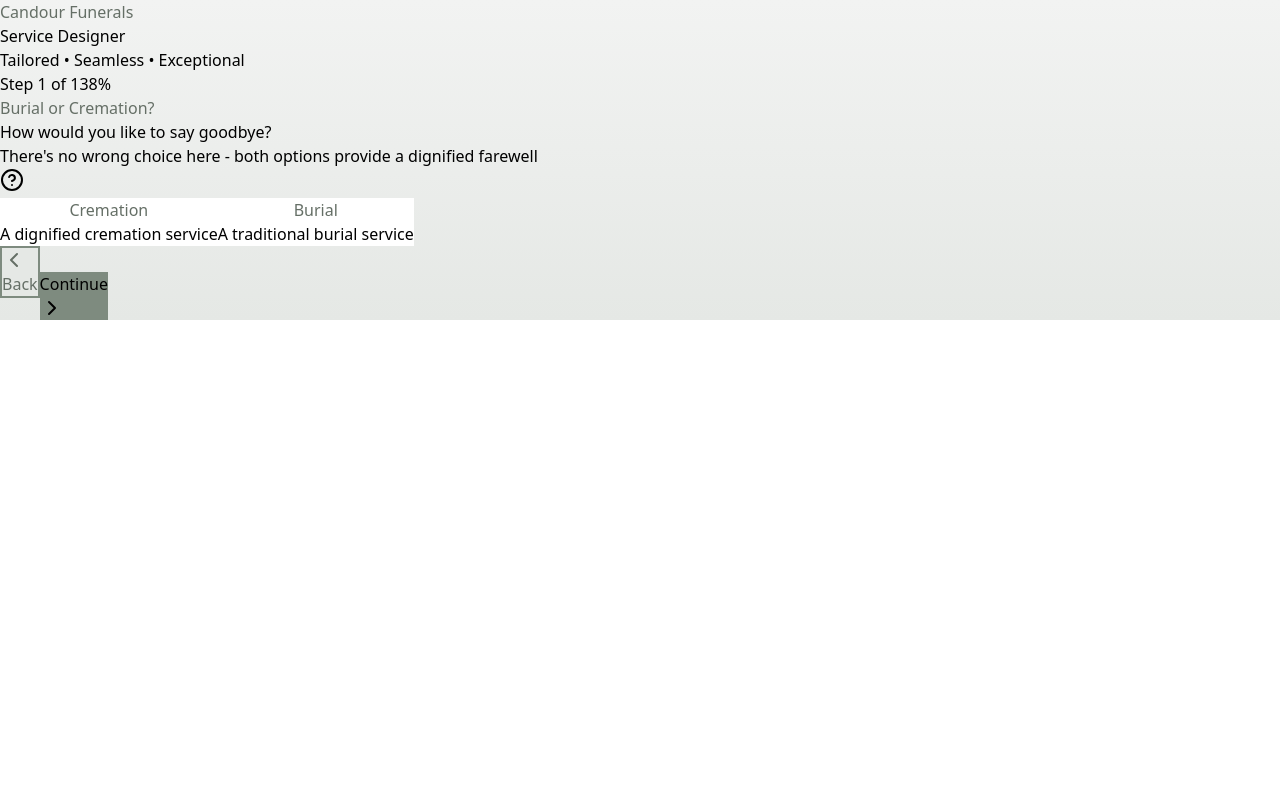
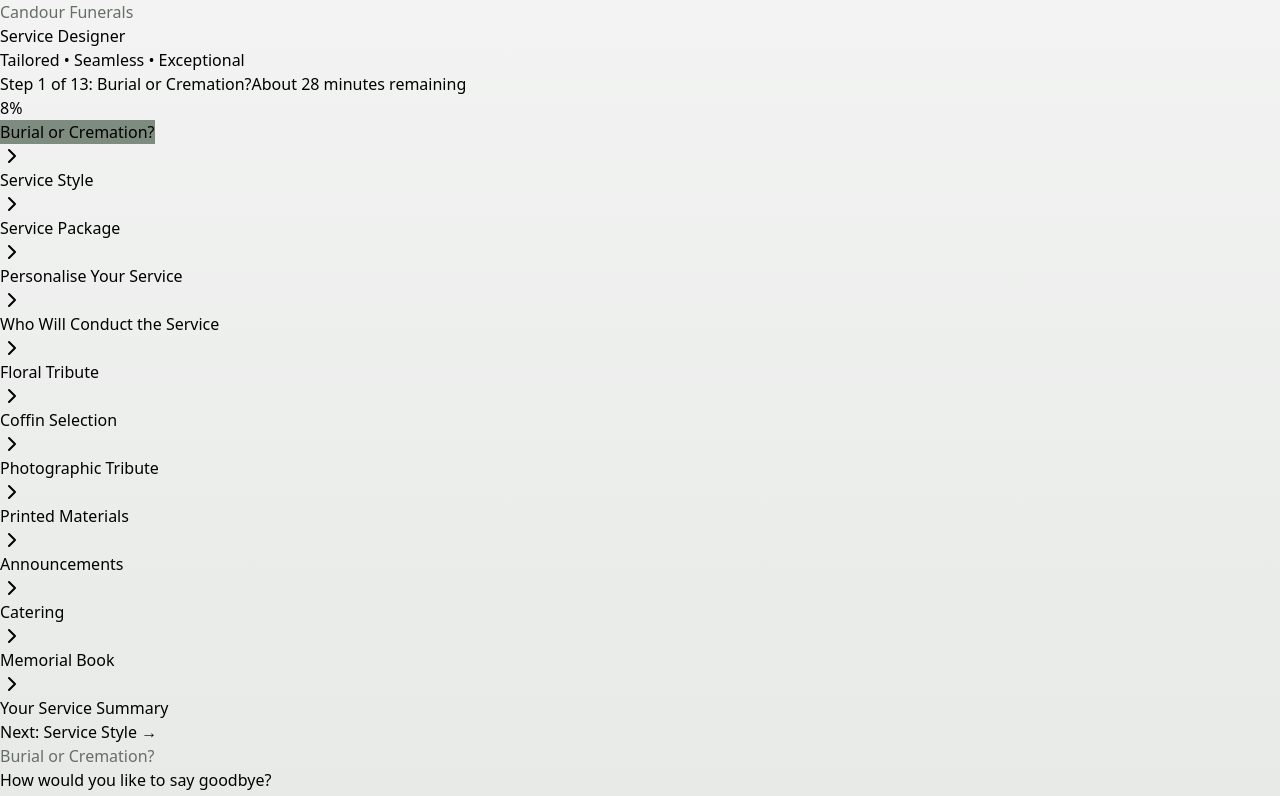
Before and after one commit to ourteam-bit/candour-embed, a React (Vite) app: page / in a window 1280 px wide. Shown: the top 796 px of the page. Built offline with nearby package versions, Linux system fonts and the light colour scheme.

Commit message:
Update FuneralServiceCalculator.jsx

```diff
--- a/src/FuneralServiceCalculator.jsx
+++ b/src/FuneralServiceCalculator.jsx
@@ -275,6 +275,26 @@
     urn: { id: 'cemetery', name: 'Cemetery Supplied Urn is Fine', price: 0, description: 'Standard urn provided by cemetery' },
     skipPersonalisation: false
   });
+
+  // Estimate time for each step type
+  const getStepTime = (stepId) => {
+    const quickSteps = ['disposition', 'serviceStyle', 'crematedRemainsDelivery', 'urn', 'memorialHelp'];
+    const mediumSteps = ['package', 'serviceLeader', 'flowers', 'flowerStyle', 'photographicTribute', 'memorialBook'];
+    const longSteps = ['coffinCategory', 'coffinSelection', 'printedMaterials', 'cateringPackage', 'announcements', 'personalisationChoice'];
+
+    if (quickSteps.includes(stepId)) return 1;
+    if (mediumSteps.includes(stepId)) return 2;
+    if (longSteps.includes(stepId)) return 3;
+    return 2; // default
+  };
+
+  const calculateTimeRemaining = () => {
+    let totalMinutes = 0;
+    for (let i = step + 1; i < filteredSteps.length; i++) {
+      totalMinutes += getStepTime(filteredSteps[i].id);
+    }
+    return Math.max(1, totalMinutes);
+  };
 
   const steps = [
     { id: 'disposition', title: 'Burial or Cremation?', subtitle: 'How would you like to say goodbye?' },
@@ -2119,16 +2139,21 @@
           </p>
         </div>
 
-        <div className="bg-white rounded-lg p-6 shadow-sm">
-          <div className="flex items-center justify-between mb-3">
-            <span className="text-sm font-semibold text-gray-600">
-              Step {step + 1} of {filteredSteps.length}
-            </span>
+        <div className="bg-white rounded-lg p-6 shadow-sm mb-6">
+          <div className="flex items-center justify-between mb-4">
+            <div>
+              <span className="text-sm font-semibold text-gray-600">
+                Step {step + 1} of {filteredSteps.length}: {currentStep.title}
+              </span>
+              <span className="text-sm text-gray-500 ml-3">
+                About {calculateTimeRemaining()} {calculateTimeRemaining() === 1 ? 'minute' : 'minutes'} remaining
+              </span>
+            </div>
             <span className="text-sm font-semibold text-gray-600">
               {Math.round(((step + 1) / filteredSteps.length) * 100)}%
             </span>
           </div>
-          <div className="w-full bg-gray-200 rounded-full h-3">
+          <div className="w-full bg-gray-200 rounded-full h-3 mb-4">
             <div
               className="h-3 rounded-full transition-all duration-300"
               style={{
@@ -2136,6 +2161,67 @@
                 backgroundColor: colors.primary
               }}
             />
+          </div>
+
+          {/* Breadcrumb navigation - Desktop */}
+          <div className="hidden md:flex flex-wrap gap-2 text-xs">
+            {filteredSteps.map((s, index) => {
+              const isCompleted = index < step;
+              const isCurrent = index === step;
+              const isClickable = isCompleted;
+
+              return (
+                <div key={s.id} className="flex items-center">
+                  <button
+                    onClick={() => {
+                      if (isClickable) {
+                        window.dispatchEvent(new Event('closeAllTooltips'));
+                        setStep(index);
+                      }
+                    }}
+                    disabled={!isClickable}
+                    className={`px-3 py-1 rounded-full transition-all ${
+                      isCurrent
+                        ? 'font-semibold text-white'
+                        : isCompleted
+                        ? 'text-gray-700 hover:bg-gray-100 cursor-pointer'
+                        : 'text-gray-400 cursor-not-allowed'
+                    }`}
+                    style={{
+                      backgroundColor: isCurrent ? colors.primary : 'transparent',
+                    }}
+                  >
+                    {s.title}
+                  </button>
+                  {index < filteredSteps.length - 1 && (
+                    <ChevronRight className="w-3 h-3 mx-1 text-gray-400" />
+                  )}
+                </div>
+              );
+            })}
+          </div>
+
+          {/* Breadcrumb navigation - Mobile */}
+          <div className="flex md:hidden items-center justify-center text-xs">
+            <span className="text-gray-600">
+              {step > 0 && (
+                <button
+                  onClick={() => {
+                    window.dispatchEvent(new Event('closeAllTooltips'));
+                    setStep(step - 1);
+                  }}
+                  className="text-blue-600 hover:underline mr-2"
+                >
+                  ← {filteredSteps[step - 1].title}
+                </button>
+              )}
+              {step > 0 && step < filteredSteps.length - 1 && " | "}
+              {step < filteredSteps.length - 1 && (
+                <span className="ml-2 text-gray-500">
+                  Next: {filteredSteps[step + 1].title} →
+                </span>
+              )}
+            </span>
           </div>
         </div>
       </div>
```
